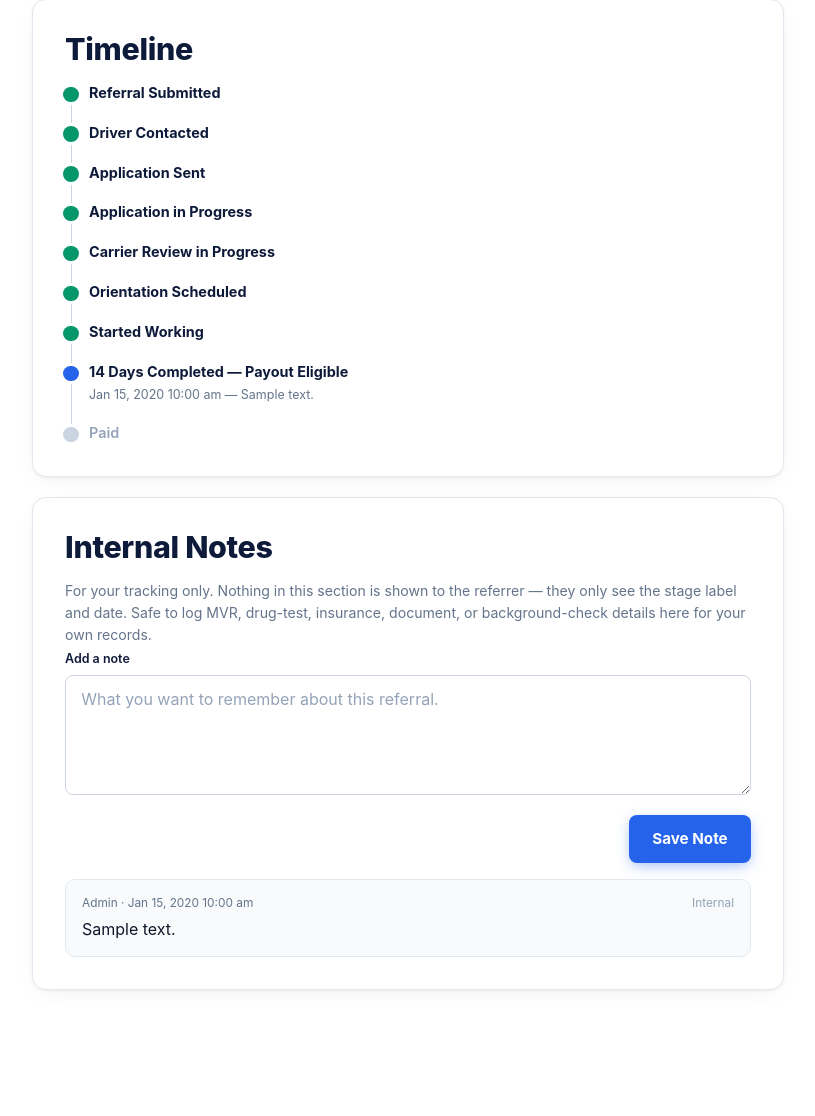
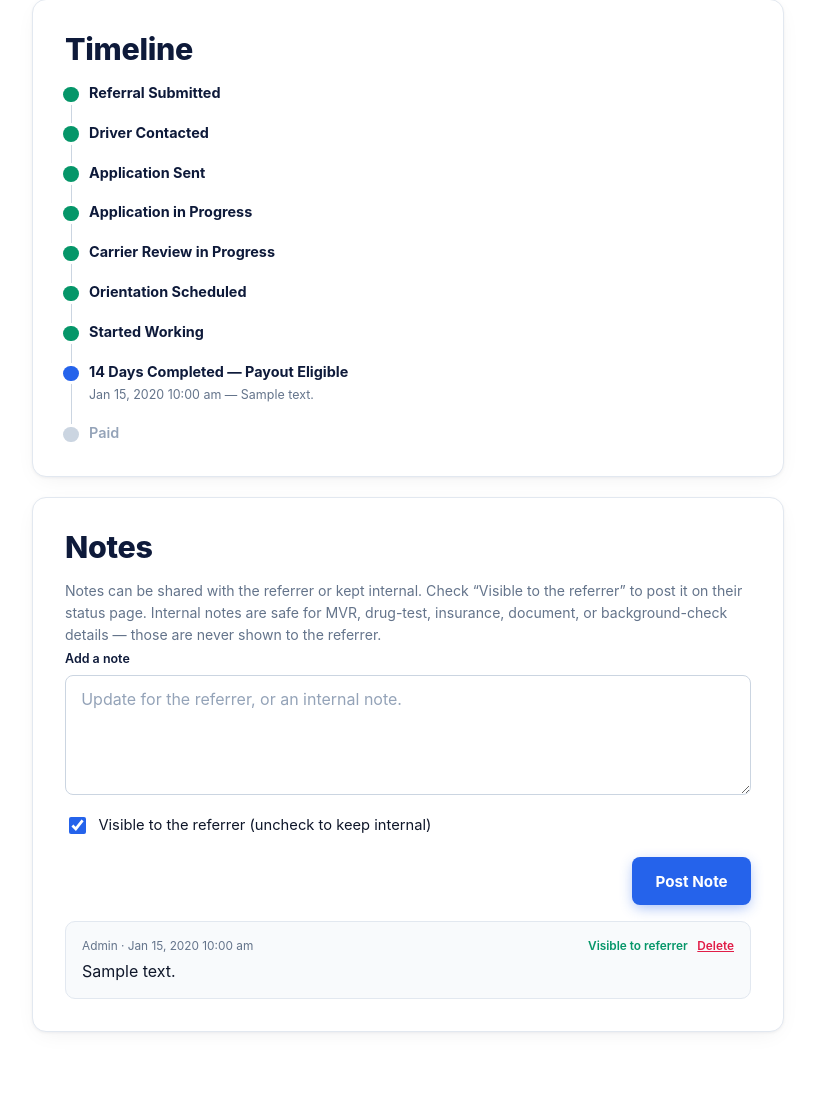
Before and after one commit to pzabile/otrexpressreferals, a PHP site: page /admin/referral?id=1 in a window 1280 px wide. Shown: the part 1073-2189 px from the top of the page, without its empty margins (406-1221 px from the left). Before the commit the page ends 2064 px from the top, so only its background shows below. Run offline with PHP 8.4, Linux system fonts and the light colour scheme; the visitor is signed in with stand-in values (Sample User, id 1); tables that the repository leaves empty hold one stand-in row (values such as "Sample post").

Commit message:
Restore referrer-visible notes; add delete button on admin notes
- status.php: restore the "Updates From Us" panel showing visible
  comments, two-column layout, and updated lead text
- admin/referral.php: bring back the "Visible to the referrer" toggle
  on the note form (default checked); show visible/internal label on
  each note; add an inline Delete button with a confirm dialog on
  every note
- admin/actions.php: new delete_comment action with CSRF protection
  that deletes by id scoped to the referral_id
- assets/style.css: styles for inline delete buttons and the
  comment-meta-right layout
- terms.php section 9: re-add line confirming the Company may share
  general status notes with the referrer (still excluding everything
  on the never-shared list)

```diff
--- a/admin/referral.php
+++ b/admin/referral.php
@@ -177,12 +177,13 @@ function admin_render_timeline(array $updates, string $currentStatus): void
       </section>
 
       <section class="card">
-        <h2>Internal Notes</h2>
+        <h2>Notes</h2>
         <p class="hint">
-          For your tracking only. Nothing in this section is shown to the
-          referrer — they only see the stage label and date. Safe to log
-          MVR, drug-test, insurance, document, or background-check details
-          here for your own records.
+          Notes can be shared with the referrer or kept internal. Check
+          &ldquo;Visible to the referrer&rdquo; to post it on their status
+          page. Internal notes are safe for MVR, drug-test, insurance,
+          document, or background-check details — those are never shown
+          to the referrer.
         </p>
         <form method="post" action="/admin/actions" class="form-stack">
           <?= csrf_field($config) ?>
@@ -190,10 +191,14 @@ function admin_render_timeline(array $updates, string $currentStatus): void
           <input type="hidden" name="referral_id" value="<?= (int)$r['id'] ?>">
           <label class="field">
             <span class="field-label">Add a note</span>
-            <textarea name="body" class="field-input field-textarea" required placeholder="What you want to remember about this referral."></textarea>
+            <textarea name="body" class="field-input field-textarea" required placeholder="Update for the referrer, or an internal note."></textarea>
+          </label>
+          <label class="checkbox">
+            <input type="checkbox" name="visible_to_referrer" checked>
+            <span>Visible to the referrer (uncheck to keep internal)</span>
           </label>
           <div class="form-actions right">
-            <button class="btn-primary" type="submit">Save Note</button>
+            <button class="btn-primary" type="submit">Post Note</button>
           </div>
         </form>
 
@@ -205,7 +210,18 @@ function admin_render_timeline(array $updates, string $currentStatus): void
             <li>
               <div class="comment-meta">
                 <span><?= $c['author'] === 'SYSTEM' ? 'System' : 'Admin' ?> &middot; <?= e(fmt_date((string)$c['created_at'])) ?></span>
-                <span class="muted">Internal</span>
+                <span class="comment-meta-right">
+                  <span class="<?= (int)$c['visible_to_referrer'] === 1 ? 'ok' : 'muted' ?>">
+                    <?= (int)$c['visible_to_referrer'] === 1 ? 'Visible to referrer' : 'Internal' ?>
+                  </span>
+                  <form method="post" action="/admin/actions" class="inline-form" onsubmit="return confirm('Delete this note? This cannot be undone.');">
+                    <?= csrf_field($config) ?>
+                    <input type="hidden" name="action" value="delete_comment">
+                    <input type="hidden" name="referral_id" value="<?= (int)$r['id'] ?>">
+                    <input type="hidden" name="comment_id" value="<?= (int)$c['id'] ?>">
+                    <button type="submit" class="btn-link-danger" aria-label="Delete note">Delete</button>
+                  </form>
+                </span>
               </div>
               <p><?= nl2br(e((string)$c['body'])) ?></p>
             </li>
--- a/assets/style.css
+++ b/assets/style.css
@@ -847,6 +847,27 @@ select.field-input {
   .cta-row .btn-primary, .cta-row .btn-ghost { flex: 1 1 auto; }
 }
 
+/* ========== Inline delete buttons in comment meta ========== */
+.comment-meta-right {
+  display: inline-flex;
+  align-items: center;
+  gap: 0.6rem;
+}
+.inline-form { display: inline; margin: 0; padding: 0; }
+.btn-link-danger {
+  background: none;
+  border: 0;
+  padding: 0;
+  margin: 0;
+  color: var(--rose);
+  font: inherit;
+  font-size: 0.74rem;
+  cursor: pointer;
+  text-decoration: underline;
+  font-weight: 600;
+}
+.btn-link-danger:hover { color: var(--rose-text); }
+
 /* ========== Disclosure block ========== */
 .disclosure {
   border: 1px solid var(--blue-faint);
```
Also changed, not shown: admin/actions.php (+11 -0 lines), status.php (+32 -5 lines), terms.php (+6 -2 lines).
